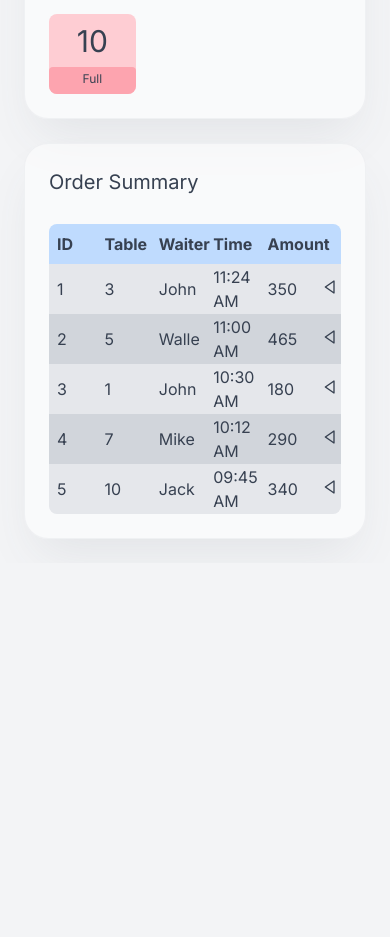
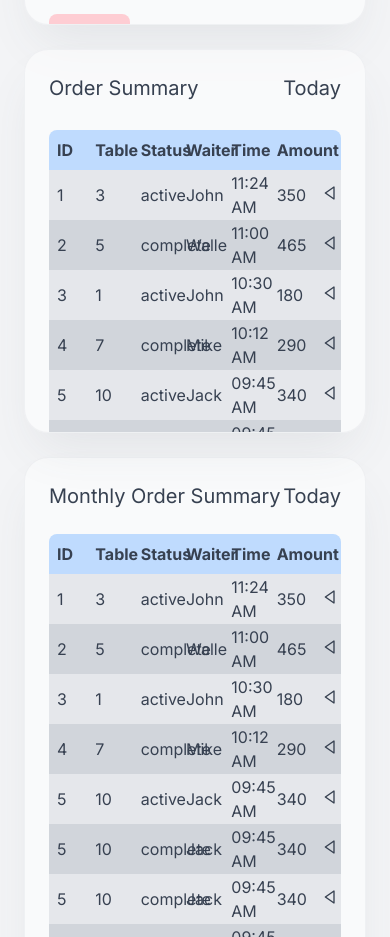
Before and after one commit to AbidHasanPiash/bhojon, a Next.js app: page /order in a window 390 px wide. Shown: the part 1063-2000 px from the top of the page. Before the commit the page ends 1626 px from the top, so only its background shows below. Built offline with nearby package versions, Linux system fonts and the light colour scheme.

Commit message:
optimized css for order

```diff
--- a/app/globals.css
+++ b/app/globals.css
@@ -64,3 +64,8 @@
 .rp_active {
   @apply bg-blue-600 hover:bg-blue-800 text-white rounded-full mx-auto flex items-center justify-center font-bold
 }
+
+/************* Order Card *************/
+.order_card {
+  @apply flex items-center justify-between p-4 sm:p-6 rounded-3xl bg-white border border-gray-200/50 dark:shadow-none dark:border-gray-700 dark:bg-gray-800 bg-opacity-50 shadow-2xl shadow-gray-600/10
+}
--- a/app/order/page.jsx
+++ b/app/order/page.jsx
@@ -6,39 +6,70 @@ import TableRow from '@/components/order/TableRow';
 
 export default function Order() {
   const [Orders, setOrders] = useState([
-    {id:1, table:3, waiter:'John', time:'11:24 AM', amount:350, items:['Bruschetta', 'Caprese Salad', 'Chicken Wings']},
-    {id:2, table:5, waiter:'Walle', time:'11:00 AM', amount:465, items:['Grilled Salmon', 'dring']},
-    {id:3, table:1, waiter:'John', time:'10:30 AM', amount:180, items:['chicken', 'dring', 'Grilled Salmon']},
-    {id:4, table:7, waiter:'Mike', time:'10:12 AM', amount:290, items:['Chocolate Cake', 'Bruschetta']},
-    {id:5, table:10, waiter:'Jack', time:'09:45 AM', amount:340, items:['Tiramisu', 'dring']},
+    {id:1, table:3, status: 'active', waiter:'John', time:'11:24 AM', amount:350, items:['Bruschetta', 'Caprese Salad', 'Chicken Wings']},
+    {id:2, table:5, status: 'complete', waiter:'Walle', time:'11:00 AM', amount:465, items:['Grilled Salmon', 'dring']},
+    {id:3, table:1, status: 'active', waiter:'John', time:'10:30 AM', amount:180, items:['chicken', 'dring', 'Grilled Salmon']},
+    {id:4, table:7, status: 'complete', waiter:'Mike', time:'10:12 AM', amount:290, items:['Chocolate Cake', 'Bruschetta']},
+    {id:5, table:10, status: 'active', waiter:'Jack', time:'09:45 AM', amount:340, items:['Tiramisu', 'dring']},
+    {id:5, table:10, status: 'complete', waiter:'Jack', time:'09:45 AM', amount:340, items:['Tiramisu', 'dring']},
+    {id:5, table:10, status: 'complete', waiter:'Jack', time:'09:45 AM', amount:340, items:['Tiramisu', 'dring']},
+    {id:5, table:10, status: 'complete', waiter:'Jack', time:'09:45 AM', amount:340, items:['Tiramisu', 'dring']},
+    {id:5, table:10, status: 'active', waiter:'Jack', time:'09:45 AM', amount:340, items:['Tiramisu', 'dring']},
+    {id:5, table:10, status: 'active', waiter:'Jack', time:'09:45 AM', amount:340, items:['Tiramisu', 'dring']},
+    {id:5, table:10, status: 'complete', waiter:'Jack', time:'09:45 AM', amount:340, items:['Tiramisu', 'dring']},
+    {id:5, table:10, status: 'complete', waiter:'Jack', time:'09:45 AM', amount:340, items:['Tiramisu', 'dring']},
+    {id:5, table:10, status: 'complete', waiter:'Jack', time:'09:45 AM', amount:340, items:['Tiramisu', 'dring']},
+    {id:5, table:10, status: 'complete', waiter:'Jack', time:'09:45 AM', amount:340, items:['Tiramisu', 'dring']},
+    {id:5, table:10, status: 'complete', waiter:'Jack', time:'09:45 AM', amount:340, items:['Tiramisu', 'dring']},
+    {id:5, table:10, status: 'complete', waiter:'Jack', time:'09:45 AM', amount:340, items:['Tiramisu', 'dring']},
+    {id:5, table:10, status: 'complete', waiter:'Jack', time:'09:45 AM', amount:340, items:['Tiramisu', 'dring']},
+    {id:5, table:10, status: 'complete', waiter:'Jack', time:'09:45 AM', amount:340, items:['Tiramisu', 'dring']},
+    {id:5, table:10, status: 'complete', waiter:'Jack', time:'09:45 AM', amount:340, items:['Tiramisu', 'dring']},
+    {id:5, table:10, status: 'complete', waiter:'Jack', time:'09:45 AM', amount:340, items:['Tiramisu', 'dring']},
+    {id:5, table:10, status: 'complete', waiter:'Jack', time:'09:45 AM', amount:340, items:['Tiramisu', 'dring']},
+    {id:5, table:10, status: 'complete', waiter:'Jack', time:'09:45 AM', amount:340, items:['Tiramisu', 'dring']},
+    {id:5, table:10, status: 'complete', waiter:'Jack', time:'09:45 AM', amount:340, items:['Tiramisu', 'dring']},
+    {id:5, table:10, status: 'complete', waiter:'Jack', time:'09:45 AM', amount:340, items:['Tiramisu', 'dring']},
+    {id:5, table:10, status: 'complete', waiter:'Jack', time:'09:45 AM', amount:340, items:['Tiramisu', 'dring']},
+    {id:5, table:10, status: 'complete', waiter:'Jack', time:'09:45 AM', amount:340, items:['Tiramisu', 'dring']},
+    {id:5, table:10, status: 'complete', waiter:'Jack', time:'09:45 AM', amount:340, items:['Tiramisu', 'dring']},
+    {id:5, table:10, status: 'complete', waiter:'Jack', time:'09:45 AM', amount:340, items:['Tiramisu', 'dring']},
+    {id:5, table:10, status: 'complete', waiter:'Jack', time:'09:45 AM', amount:340, items:['Tiramisu', 'dring']},
+    {id:5, table:10, status: 'complete', waiter:'Jack', time:'09:45 AM', amount:340, items:['Tiramisu', 'dring']},
+    {id:5, table:10, status: 'complete', waiter:'Jack', time:'09:45 AM', amount:340, items:['Tiramisu', 'dring']},
+    {id:5, table:10, status: 'complete', waiter:'Jack', time:'09:45 AM', amount:340, items:['Tiramisu', 'dring']},
+    {id:5, table:10, status: 'complete', waiter:'Jack', time:'09:45 AM', amount:340, items:['Tiramisu', 'dring']},
+    {id:5, table:10, status: 'complete', waiter:'Jack', time:'09:45 AM', amount:340, items:['Tiramisu', 'dring']},
+    {id:5, table:10, status: 'complete', waiter:'Jack', time:'09:45 AM', amount:340, items:['Tiramisu', 'dring']},
+    {id:55, table:10, status: 'complete', waiter:'Jack', time:'09:45 AM', amount:340, items:['Tiramisu', 'dring']},
   ])
   return (
     <section>
       {/* Heading Section */}
-      <div className="px-6 pt-6">
+      <div className="container_gap">
         <div className="grid gap-6 sm:grid-cols-2 xl:grid-cols-4">
-          <div className='flex items-center justify-between p-4 sm:p-6 rounded-3xl bg-white border border-gray-200/50 dark:shadow-none dark:border-gray-700 dark:bg-gray-800 bg-opacity-50 shadow-2xl shadow-gray-600/10'>
+          <div className='order_card'>
             <div>
               <h1 className='text-2xl xl:text-3xl font-bold mb-3'>Order</h1>
               <span><MdOutlineRestaurantMenu size={40}/></span>
             </div>
             <h1 className='text-8xl font-extrabold'>7</h1>
           </div>
-          <div className='flex items-center justify-between p-4 sm:p-6 rounded-3xl bg-white border border-gray-200/50 dark:shadow-none dark:border-gray-700 dark:bg-gray-800 bg-opacity-50 shadow-2xl shadow-gray-600/10'>
+          <div className='order_card'>
             <div>
               <h1 className='text-2xl xl:text-3xl font-bold mb-3'>Delivery</h1>
               <span><MdDeliveryDining size={40}/></span>
             </div>
             <h1 className='text-8xl font-extrabold'>2</h1>
           </div>
-          <div className='flex items-center justify-between p-4 sm:p-6 rounded-3xl bg-white border border-gray-200/50 dark:shadow-none dark:border-gray-700 dark:bg-gray-800 bg-opacity-50 shadow-2xl shadow-gray-600/10'>
+          <div className='order_card'>
             <div>
               <h1 className='text-2xl xl:text-3xl font-bold mb-3'>Pending</h1>
               <span><MdAccessTimeFilled size={38}/></span>
             </div>
             <h1 className='text-8xl font-extrabold'>3</h1>
           </div>
-          <div className='flex items-center justify-between p-4 sm:p-6 rounded-3xl bg-white border border-gray-200/50 dark:shadow-none dark:border-gray-700 dark:bg-gray-800 bg-opacity-50 shadow-2xl shadow-gray-600/10'>
+          <div className='order_card'>
             <div>
               <h1 className='text-2xl xl:text-3xl font-bold mb-3'>Booked</h1>
               <span><BsBookmarkStarFill size={35}/></span>
@@ -48,10 +79,10 @@ export default function Order() {
         </div>
       </div>
       {/* Bottom Section */}
-      <div className='px-6 pt-6'>
+      <div className='container_gap'>
         <div className="grid gap-6 lg:grid-cols-5">
           {/* Virtual Table */}
-          <div className='lg:col-span-2 h-full space-y-6 group p-6 sm:p-8 rounded-3xl bg-white border border-gray-200/50 dark:shadow-none dark:border-gray-700 dark:bg-gray-800 bg-opacity-50 shadow-2xl shadow-gray-600/10'>
+          <div className='lg:col-span-2 h-96 overflow-clip space-y-6 group p-6 sm:p-8 rounded-3xl bg-white border border-gray-200/50 dark:shadow-none dark:border-gray-700 dark:bg-gray-800 bg-opacity-50 shadow-2xl shadow-gray-600/10'>
             <div className='flex items-center justify-between text-xl'>
               <h1>Table setup</h1>
               <div className='flex items-center space-x-5'>
@@ -60,7 +91,7 @@ export default function Order() {
                 <span><span className='text-3xl text-cyan-300 dark:text-cyan-700'>●</span> 4 </span>
               </div>
             </div>
-            <div className='grid grid-cols-3 gap-4'>
+            <div className='grid grid-cols-3 gap-4 h-full overflow-auto pr-4 pb-10'>
               <div className='h-20 rounded-lg bg-rose-200 dark:bg-rose-900 overflow-hidden'>
                 <div className='h-2/3 text-3xl flex items-center justify-center'><span>1</span></div>
                 <div className='h-1/3 bg-rose-300 dark:bg-rose-700 rounded px-4 py-1 text-center text-xs'>Full</div>
@@ -104,15 +135,18 @@ export default function Order() {
             </div>
           </div>
           {/* Order Summary */}
-          <div className='lg:col-span-3 h-full space-y-7 group p-6 sm:p-8 rounded-3xl bg-white border border-gray-200/50 dark:shadow-none dark:border-gray-700 dark:bg-gray-800 bg-opacity-50 shadow-2xl shadow-gray-600/10'>
-            <div>
+          <div className='lg:col-span-3 h-96 overflow-clip space-y-7 group p-6 sm:p-8 rounded-3xl bg-white border border-gray-200/50 dark:shadow-none dark:border-gray-700 dark:bg-gray-800 bg-opacity-50 shadow-2xl shadow-gray-600/10'>
+            <div className='w-full flex items-center justify-between'>
               <h1 className='text-xl'>Order Summary</h1>
+              <h1 className='text-xl'>Today</h1>
             </div>
+            <div className='w-full h-full pb-10 overflow-auto'>
               <table class="table-fixed w-full">
                 <thead>
                   <tr className='bg-blue-200 dark:bg-blue-950'>
                     <th className='py-2 text-left pl-2 rounded-tl-lg'>ID</th>
                     <th className='py-2 text-left'>Table</th>
+                    <th className='py-2 text-left'>Status</th>
                     <th className='py-2 text-left'>Waiter</th>
                     <th className='py-2 text-left'>Time</th>
                     <th className='py-2 text-left'>Amount</th>
@@ -128,6 +162,34 @@ export default function Order() {
             </div>
           </div>
         </div>
+      </div>
+      {/* all order list */}
+      <div className='container_gap'>
+        <div className='container_layout space-y-6'>
+          <div className='w-full flex items-center justify-between'>
+            <h1 className='text-xl'>Monthly Order Summary</h1>
+            <h1 className='text-xl'>Today</h1>
+          </div>
+          <table class="table-fixed w-full">
+            <thead>
+              <tr className='bg-blue-200 dark:bg-blue-950'>
+                <th className='py-2 text-left pl-2 rounded-tl-lg'>ID</th>
+                <th className='py-2 text-left'>Table</th>
+                <th className='py-2 text-left'>Status</th>
+                <th className='py-2 text-left'>Waiter</th>
+                <th className='py-2 text-left'>Time</th>
+                <th className='py-2 text-left'>Amount</th>
+                <th className='py-2 text-left rounded-tr-lg w-5'></th>
+              </tr>
+            </thead>
+            <tbody>
+              {Orders.map((order, index)=>(
+                <TableRow key={index} index={index} row={order} Orders={Orders}/>
+              ))}
+            </tbody>
+          </table>
+        </div>
+      </div>
     </section>
   )
 }
--- a/components/order/TableRow.jsx
+++ b/components/order/TableRow.jsx
@@ -9,15 +9,16 @@ export default function TableRow({index, row, Orders}) {
         <tr className={` ${index % 2 === 0 ? 'bg-gray-200 dark:bg-gray-900' : 'bg-gray-300 dark:bg-gray-700'} h-10`}>
             <td className={`${index === Orders.length - 1 && 'rounded-bl-lg'} pl-2`}>{row.id}</td>
             <td>{row.table}</td>
+            <td>{row.status}</td>
             <td>{row.waiter}</td>
             <td>{row.time}</td>
             <td>{row.amount}</td>
             <td className={`${index === Orders.length - 1 && 'rounded-br-lg'} pr-2`}>
                 <button
-                onClick={()=>setIsExpand((p)=>!p)}
-                className={`${isExpand && '-rotate-90'} transition duration-200`}
-                >
-                <BiLeftArrow/>
+                  onClick={()=>setIsExpand((p)=>!p)}
+                  className={`${isExpand && '-rotate-90'} transition duration-200`}
+                  >
+                  <BiLeftArrow/>
                 </button>
             </td>
         </tr>
```
Lines whose indentation alone changed are shown as unchanged.
